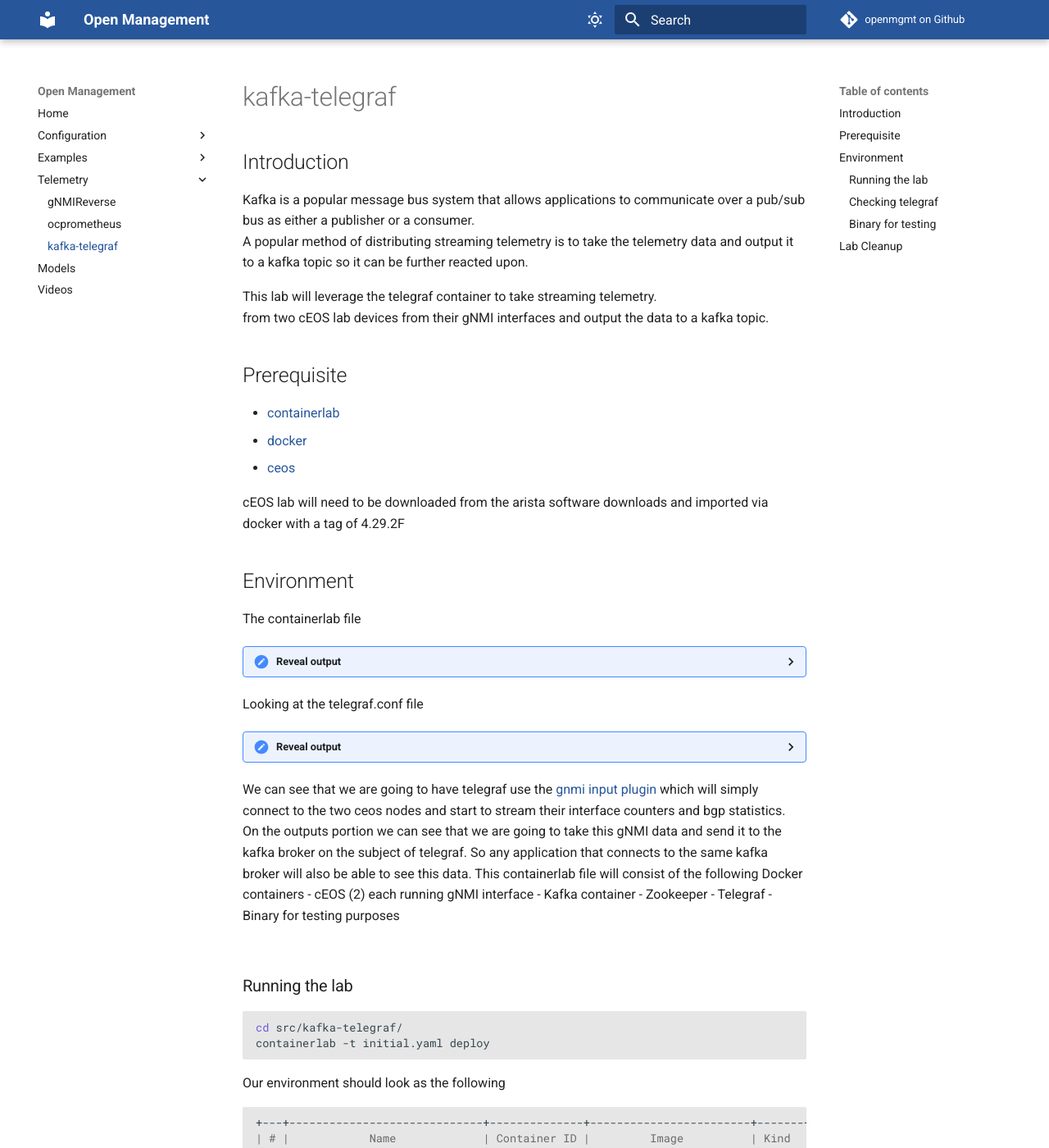
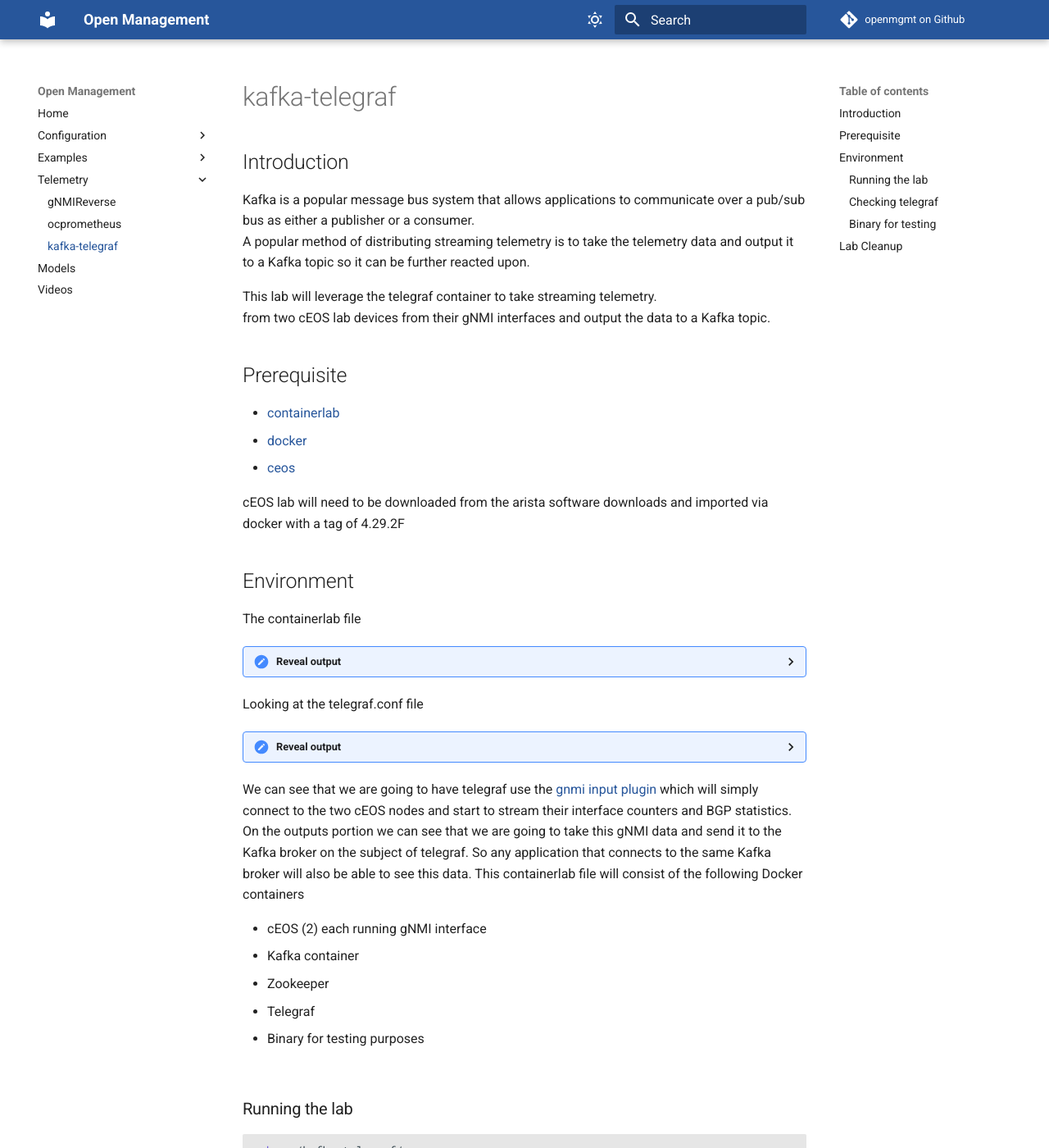
Before and after one commit to aristanetworks/openmgmt, an MkDocs documentation site: the page built from docs/telemetry/adapters/kafka/index.md, in a window 1280 px wide and 1400 px high. Shown: the whole window at 82% size. Built offline with MkDocs 1.6.1 and Material for MkDocs 9.7.7, drawn with Linux system fonts in a browser that asks for light colours; comment, search, counter and statistics services are not loaded.

```diff
--- a/docs/telemetry/adapters/kafka/index.md
+++ b/docs/telemetry/adapters/kafka/index.md
@@ -10,10 +10,10 @@ categories:
 Kafka is a popular message bus system that allows applications to communicate over a pub/sub bus
 as either a publisher or a consumer.
 A popular method of distributing streaming telemetry is to take the telemetry data and output it
-to a kafka topic so it can be further reacted upon.
+to a Kafka topic so it can be further reacted upon.
 
 This lab will leverage the telegraf container to take streaming telemetry.
-from two cEOS lab devices from their gNMI interfaces and output the data to a kafka topic.
+from two cEOS lab devices from their gNMI interfaces and output the data to a Kafka topic.
 
 ## Prerequisite
 
@@ -50,11 +50,12 @@ Looking at the telegraf.conf file
 </details>
 We can see that we are going to have telegraf use the
 [gnmi input plugin](https://github.com/influxdata/telegraf/tree/master/plugins/inputs/gnmi)
-which will simply connect to the two ceos nodes and start to stream their interface counters and bgp statistics.
+which will simply connect to the two cEOS nodes and start to stream their interface counters and BGP statistics.
 On the outputs portion we can see that we are going to take this gNMI data and send it to the
-kafka broker on the subject of telegraf.
-So any application that connects to the same kafka broker will also be able to see this data.
+Kafka broker on the subject of telegraf.
+So any application that connects to the same Kafka broker will also be able to see this data.
 This containerlab file will consist of the following Docker containers
+
 - cEOS (2) each running gNMI interface
 - Kafka container
 - Zookeeper
--- a/src/kafka-telegraf/initial.yaml
+++ b/src/kafka-telegraf/initial.yaml
@@ -61,7 +61,7 @@ topology:
       image: telegraf:latest
       mgmt_ipv4: 172.20.20.105
       binds:
-        - $PWD/telegraf.conf:/etc/telegraf/telegraf.conf
+        - telegraf.conf:/etc/telegraf/telegraf.conf
 
 
   links:
```
Also changed, not shown: src/kafka-telegraf/README.md (deleted, +0 -32 lines).
